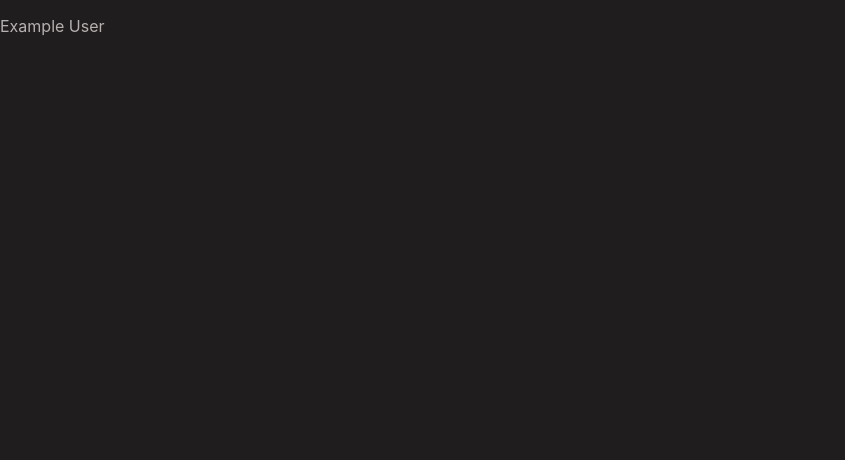
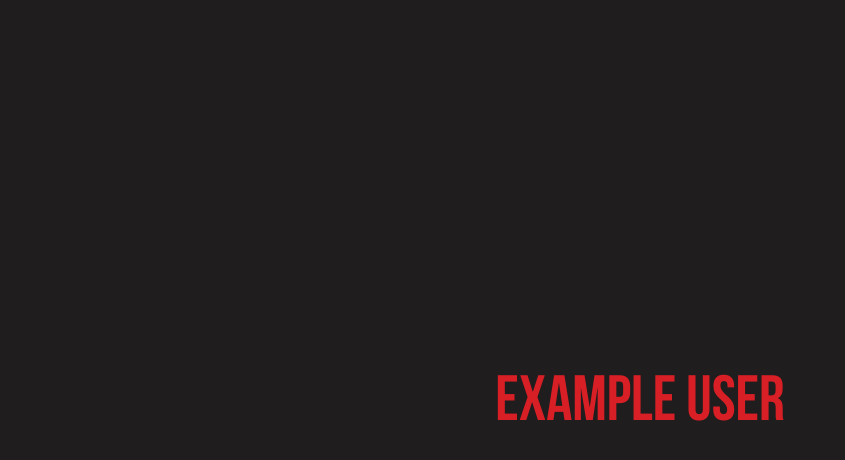
Before and after one commit to Thipak/portfolio-netflix, a React (Create React App) app: page / in a window 1280 px wide. Shown: the top 460 px of the page, without its empty margins (0-845 px from the left). Built offline with nearby package versions, Linux system fonts and the light colour scheme.

Commit message:
Home page completed

```diff
--- a/src/App.css
+++ b/src/App.css
@@ -5,6 +5,11 @@
 .App-logo {
   height: 40vmin;
   pointer-events: none;
+}
+
+@font-face {
+  font-family: 'Netflix Sans';
+  src: url(../public/BebasNeue.otf) format('opentype');
 }
 
 @media (prefers-reduced-motion: no-preference) {
--- a/src/App.js
+++ b/src/App.js
@@ -12,7 +12,7 @@ import { Blogs } from './views/extras/Blogs';
 import { Certificates } from './views/extras/Certificates';
 import { Music } from './views/extras/Music';
 import { Recommendations } from './views/extras/Recommendations';
-import { Home } from './views/Home';
+import { Home } from './views/home/Home';
 
 import './App.css';
 
--- a/src/views/Home.jsx
+++ /dev/null
@@ -1,13 +0,0 @@
-import { useNavigate } from "react-router-dom";
-import { toFill } from "../toFill";
-
-export function Home() {
-    const name = toFill.data.profile.name;
-    const navigate = useNavigate();
-
-    return (
-        <div className="home">
-            <p onClick={() => navigate("/browse")}>{name}</p>
-        </div>
-    );
-}
--- /dev/null
+++ b/src/views/home/Home.jsx
@@ -0,0 +1,27 @@
+import { useNavigate } from "react-router-dom";
+import { toFill } from "../../toFill";
+
+import "./home.styles.css";
+
+export function Home() {
+    const name = toFill.data.profile.name;
+    const navigate = useNavigate();
+    const audio = new Audio("/sound/netflixButton.mp3", { type: "audio/mp3" });
+    const handleClick = () => {
+        const nameComponent = document.querySelector(".name");
+        audio.play();
+        nameComponent.classList.add("clicked");
+        nameComponent.addEventListener("transitionend", () => {
+            nameComponent.removeEventListener("transitionend", () => {
+            });
+            navigate("/browse");
+        });
+    }
+
+    return (
+        <div className="home" onClick={handleClick}>
+            <p className="name">{name}</p>
+
+        </div>
+    );
+}
--- /dev/null
+++ b/src/views/home/home.styles.css
@@ -0,0 +1,28 @@
+@import "../../App.css";
+
+.home {
+    display: flex;
+    align-items: center;
+    justify-content: center;
+    height: 100vh;
+    width: 100vw;
+    overflow: hidden;
+}
+
+.name {
+    font-size: 4rem;
+    font-family: "Netflix Sans", sans-serif;
+    color: #D81F26;
+    white-space: nowrap;
+    transition: font-size 4s, opacity 4s;
+    -webkit-transition: font-size 4s cubic-bezier(0.7, 0, 0.84, 0), opacity 4s ;
+    -moz-transition: font-size 4s cubic-bezier(0.7, 0, 0.84, 0), opacity 4s;
+    -o-transition: font-size 4s cubic-bezier(0.7, 0, 0.84, 0), opacity 4s;
+    -ms-transition: font-size 4s cubic-bezier(0.7, 0, 0.84, 0), opacity 4s;
+
+
+    &.clicked {
+        font-size: 40rem;
+        opacity: 0;
+    }
+}
```
Also changed, not shown: public/BebasNeue.otf (added), public/manifest.json, 1 other file (tests, documents, lock files or other folders).
